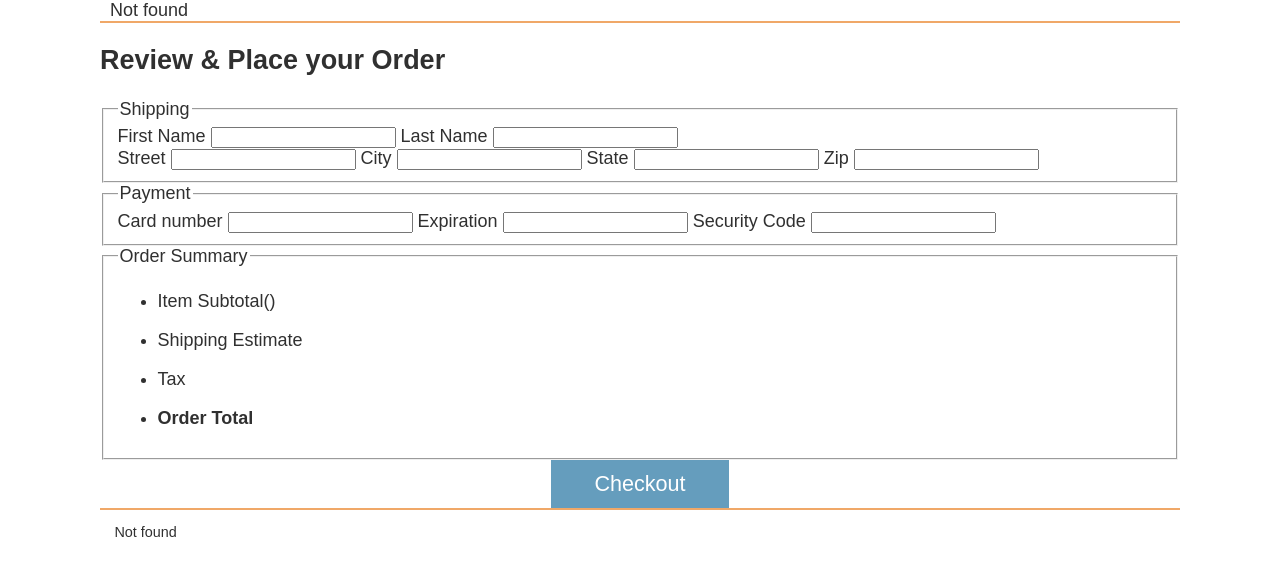
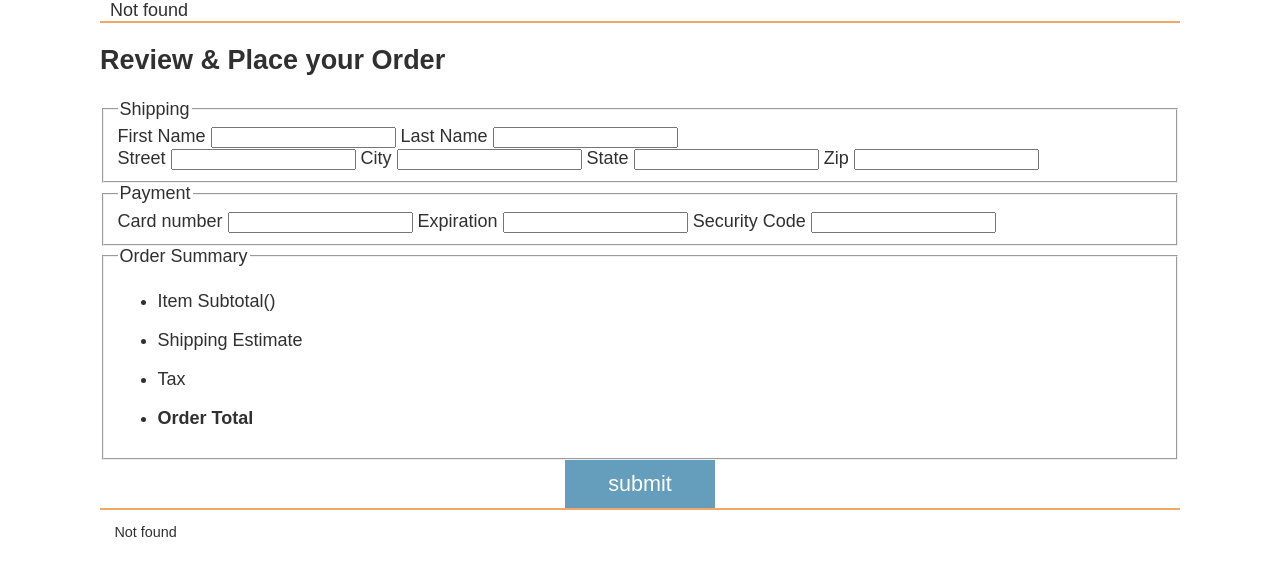
Before and after one commit to dustyjem/Product_List_Project, a website built with Vite: page src/checkout/index.html in a window 1280 px wide. Built offline with nearby package versions, Linux system fonts and the light colour scheme; no server answers.

Commit message:
checkout and submit button

```diff
--- a/src/checkout/index.html
+++ b/src/checkout/index.html
@@ -12,7 +12,7 @@
     <main class="divider checkout">
       <h2>Review & Place your Order</h2>
       <section class="checkout-form">
-        <form name="checkout">
+        <form name="checkout" method="get" action="../checkout/success.html">
           <fieldset>
             <legend>Shipping</legend>
             <div class="checkout__name">
@@ -65,7 +65,7 @@
             </ul>
           </fieldset>
 
-          <button id="checkoutSubmit" type="submit">Checkout</button>
+          <input type="submit" value="submit" class="checkout_">
         </form>
       </section>
     </main>
--- a/src/css/style.css
+++ b/src/css/style.css
@@ -96,7 +96,7 @@ header {
   color: var(--tertiary-color);
 }
 
-button {
+button, .checkout_ {
   padding: 0.5em 2em;
   background-color: #659DBD;
   color: white;
```
Also changed, not shown: src/cart/index.html (+3 -3 lines).
